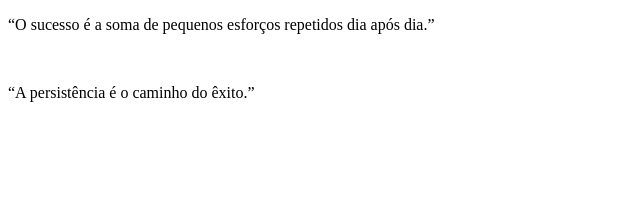
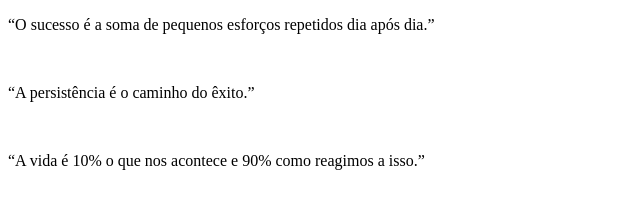
Before and after one commit to gsevirino/BootCamp_Dev_Jr, a plain HTML site: page index.html in a window 1280 px wide. Shown: the whole page, without its empty margins (0-640 px from the left). Drawn offline with Linux system fonts and the light colour scheme.

Commit message:
Mensagem Motivacional 3

```diff
--- a/index.html
+++ b/index.html
@@ -9,7 +9,8 @@
 
 <body>
     <p>“O sucesso é a soma de pequenos esforços repetidos dia após dia.”</p><br>
-    <p>“A persistência é o caminho do êxito.”</p>
+    <p>“A persistência é o caminho do êxito.”</p><br>
+    <p>“A vida é 10% o que nos acontece e 90% como reagimos a isso.”</p>
 </body>
 
 </html>
```
